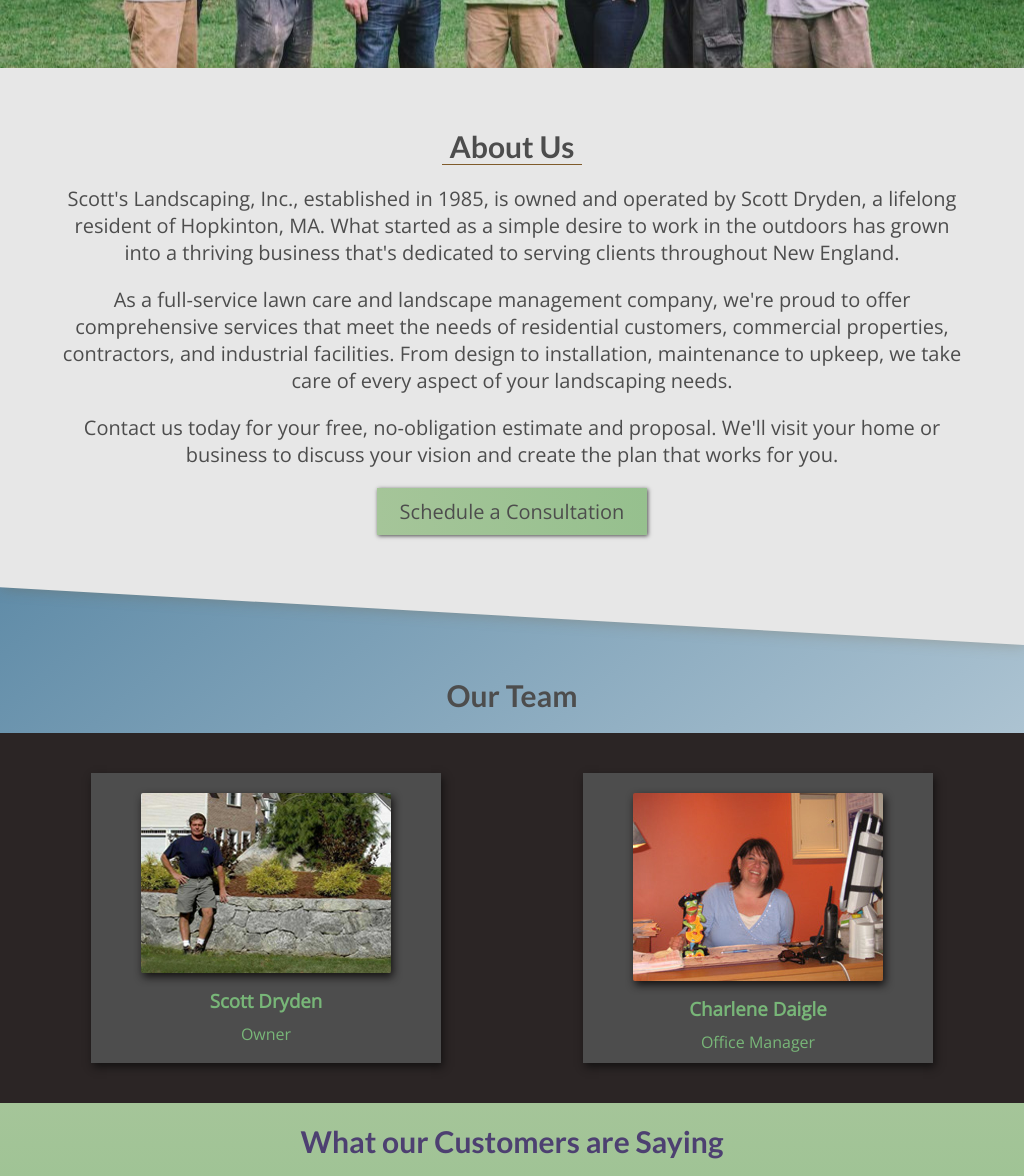
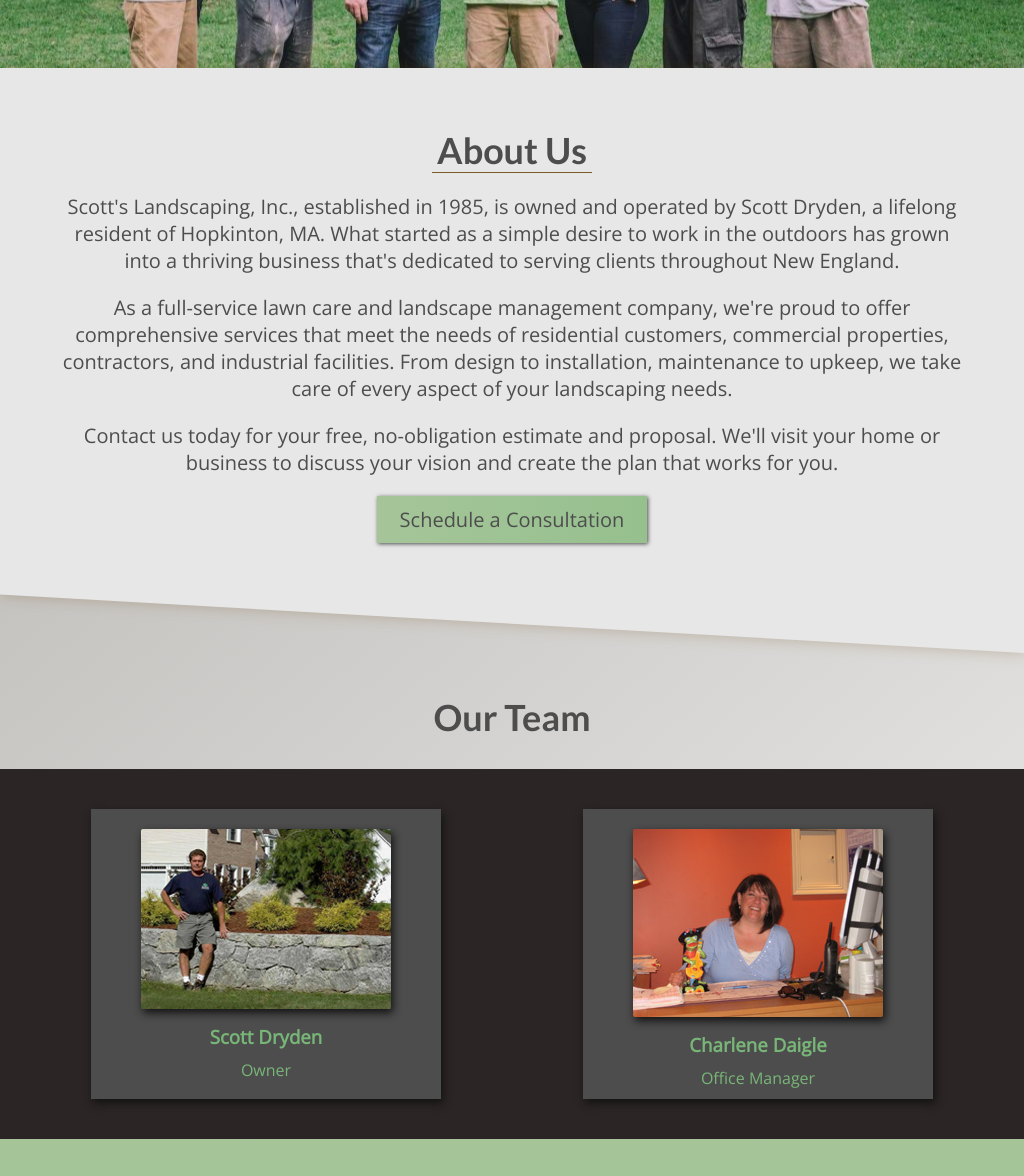
Before and after one commit to cbowman422/scottslandscaping, a React (Create React App) app: page /about in a window 1024 px wide. Shown: the part 260-1436 px from the top of the page. Built offline with nearby package versions, Linux system fonts and the light colour scheme.

Commit message:
font size fix

```diff
--- a/src/css/About.css
+++ b/src/css/About.css
@@ -86,7 +86,7 @@
   font-size: 24px;
   color: var(--black);
   text-align: center;
-  margin: 20px;
+  margin: 30px;
   font-family: 'Lato', sans-serif;
 }
 
@@ -120,7 +120,7 @@
  text-align: center;
  color: var(--purple);
  margin: 0;
- padding: 20px 0;
+ padding: 50px 0 40px 0;
  font-size: 24px;
  font-family: 'Lato', sans-serif;
 }
@@ -231,8 +231,8 @@
   }
 
     .about-section-h3{
-      width: 140px;
-      font-size: 30px;
+      width: 160px;
+      font-size: 36px;
     }
 
   .about-section-container a{
@@ -251,11 +251,11 @@
   }
 
   .about-team-h3{
-    font-size: 30px;
+    font-size: 36px;
   }
 
   .about-testimonials-h3{
-    font-size: 30px;
+    font-size: 36px;
    }
 
   .about-team-container-style{
--- a/src/css/App.css
+++ b/src/css/App.css
@@ -58,7 +58,7 @@
 }
 
 body{
-  background-image: linear-gradient(140deg, var(--blue), white);
+  background-image: linear-gradient(140deg, var(--gray), white);
   background-size: cover;
   background-position: center;
   background-repeat: no-repeat;
```
